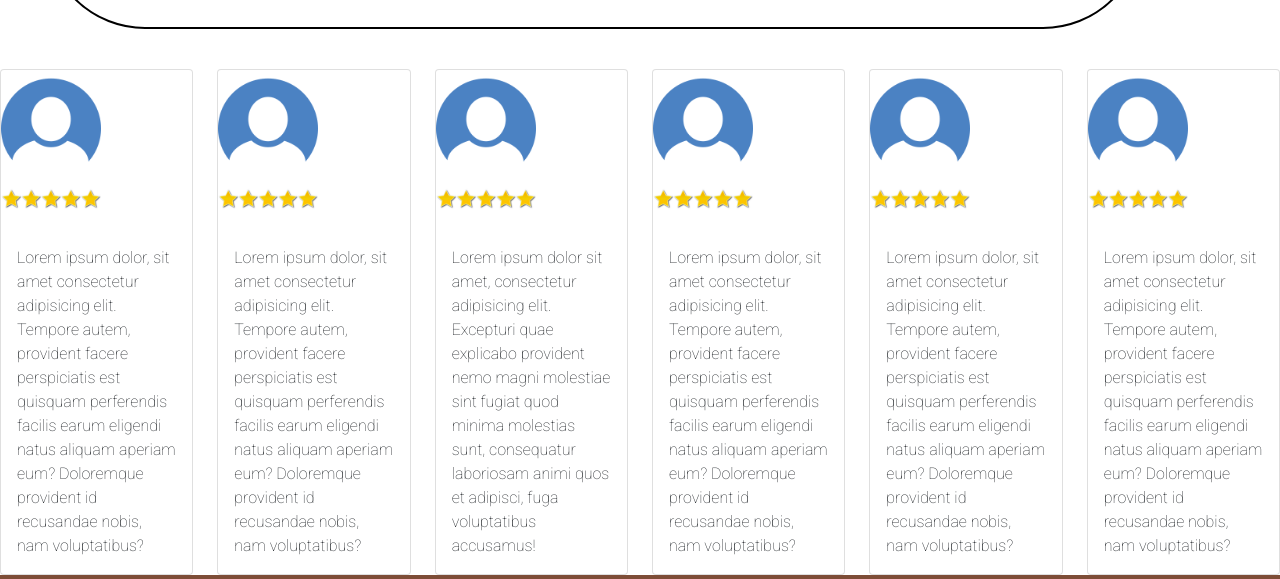
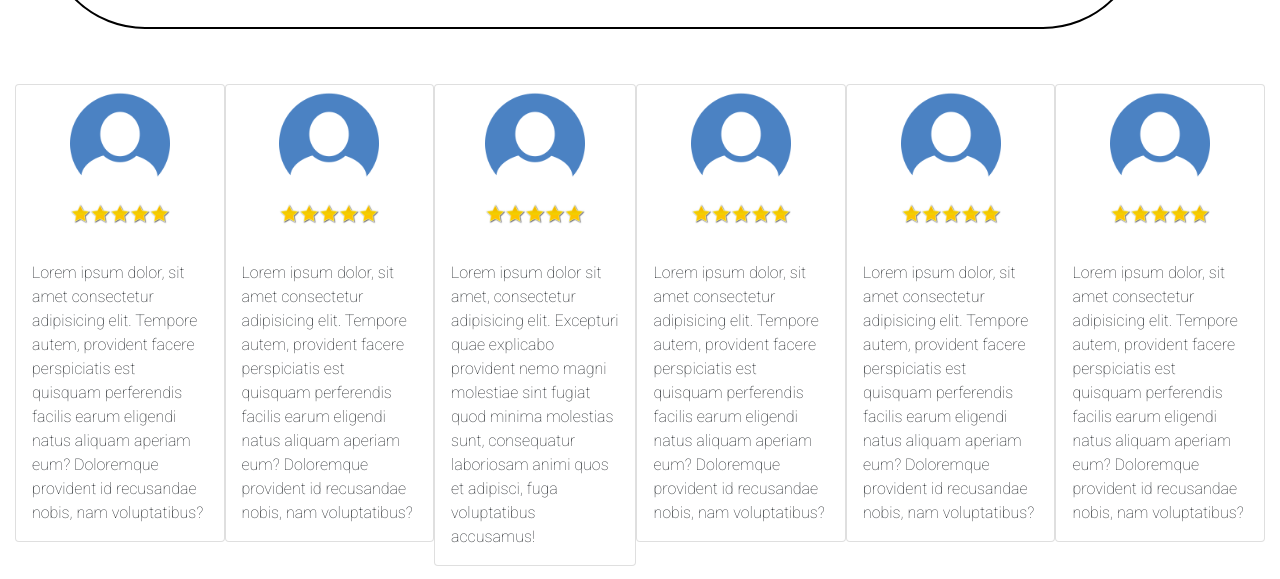
Before and after one commit to ignaciolloveras/proyecto, a plain HTML site: page index.html in a window 1280 px wide. Shown: the part 750-1329 px from the top of the page. Drawn offline with nearby package versions, Linux system fonts and the light colour scheme.

Commit message:
Modifique el index y css

```diff
--- a/css/main.css
+++ b/css/main.css
@@ -93,12 +93,16 @@
     grid-area: review;
     display: flex;
     flex-direction: row;
+    margin: 15px;
+
 }
+
 
 .reviewUno{
     display: flex;
     flex-direction: column;
     justify-content: center;
+    align-items: center;
     grid-area: rU;
 }
 
--- a/index.html
+++ b/index.html
@@ -55,9 +55,9 @@
 	</main>
 
 	<section>
-			<div class="row" >
-				<div class="col-sm-2">
-				  <div class="card">
+			<div class="review" >
+				<div>
+				  <div class="card reviewUno">
 					  <img src="imagenes/usuario-sin-foto.png" alt="usuario sin foto" width="100">
 					  <img src="imagenes/estrellas.webp" alt="puntuacion" width="100">
 					<div class="card-body">
@@ -65,8 +65,8 @@
 					</div>
 				  </div>
 				</div>
-				<div class="col-sm-2">
-					<div class="card">
+				<div>
+					<div class="card reviewUno">
 						<img src="imagenes/usuario-sin-foto.png" alt="usuario sin foto" width="100">
 						<img src="imagenes/estrellas.webp" alt="puntuacion" width="100">
 					  <div class="card-body">
@@ -74,8 +74,8 @@
 					  </div>
 					</div>
 				</div>
-				<div class="col-sm-2">
-					<div class="card">
+				<div>
+					<div class="card reviewUno">
 						<img src="imagenes/usuario-sin-foto.png" alt="usuario sin foto" width="100">
 						<img src="imagenes/estrellas.webp" alt="puntuacion" width="100">
 					  <div class="card-body">
@@ -84,8 +84,8 @@
 					</div>
 				 </div>
 
-				 <div class="col-sm-2">
-					<div class="card">
+				 <div>
+					<div class="card reviewUno">
 						<img src="imagenes/usuario-sin-foto.png" alt="usuario sin foto" width="100">
 						<img src="imagenes/estrellas.webp" alt="puntuacion" width="100">
 					  <div class="card-body">
@@ -94,8 +94,8 @@
 					</div>
 				  </div>
 
-				  <div class="col-sm-2">
-					<div class="card">
+				  <div>
+					<div class="card reviewUno">
 						<img src="imagenes/usuario-sin-foto.png" alt="usuario sin foto" width="100">
 						<img src="imagenes/estrellas.webp" alt="puntuacion" width="100">
 					  <div class="card-body">
@@ -104,8 +104,8 @@
 					</div>
 				  </div>
 
-				  <div class="col-sm-2">
-					<div class="card" >
+				  <div>
+					<div class="card reviewUno">
 						<img src="imagenes/usuario-sin-foto.png" alt="usuario sin foto" width="100" justificy>
 						<img src="imagenes/estrellas.webp" alt="puntuacion" width="100">
 					  <div class="card-body">
```
